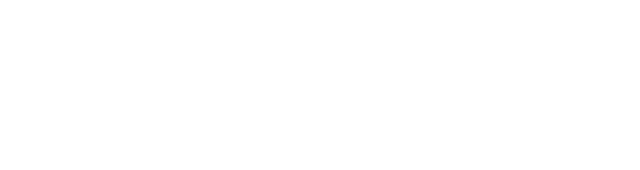
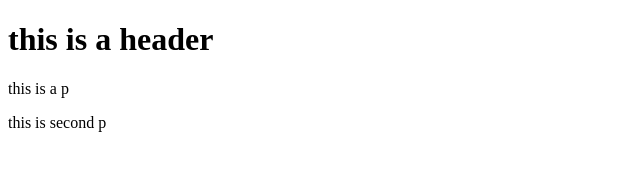
Before and after one commit to ucfangyiwang/git-test, a plain HTML site: page index.html in a window 1280 px wide. Shown: the whole page, without its empty margins (0-640 px from the left). Drawn offline with Linux system fonts and the light colour scheme.

Commit message:
third commit

```diff
--- a/index.html
+++ b/index.html
@@ -7,6 +7,8 @@
     <title>Document</title>
 </head>
 <body>
-
+    <h1>this is a header</h1>
+    <p>this is a p</p>
+    <p>this is second p</p>
 </body>
 </html>
```
Also changed, not shown: templates/tset.html (+1 -0 lines).
